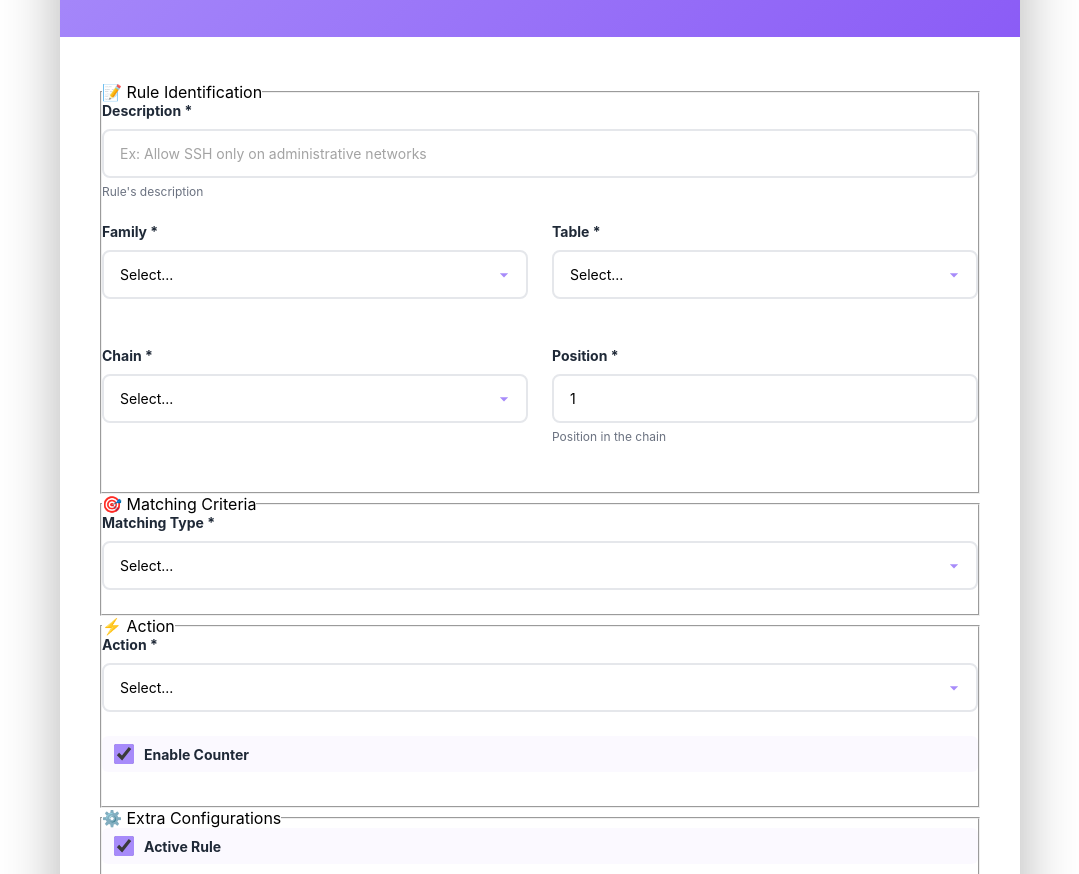
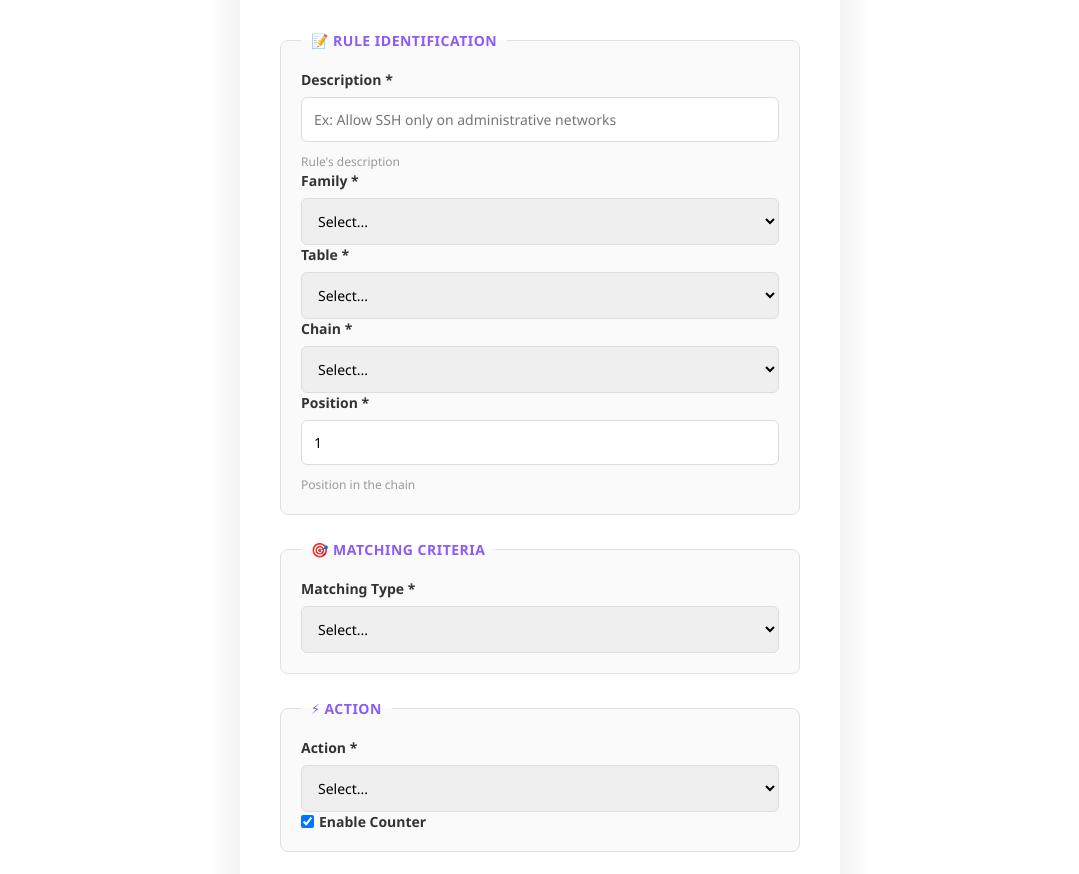
Before and after one commit to icaruuuuuu/firewall-wizard, a plain HTML site: page front/config/rule.html in a window 1280 px wide. Shown: the part 141-1015 px from the top of the page, without its empty margins (100-1179 px from the left). Drawn offline with Linux system fonts and the light colour scheme.

Commit message:
mais correções besta

```diff
--- a/front/config/chain.html
+++ b/front/config/chain.html
@@ -4,7 +4,7 @@
   <meta charset="UTF-8">
   <meta name="viewport" content="width=device-width, initial-scale=1.0">
   <title>New Chain - Firewall Wizard</title>
-  <link rel="stylesheet" href="../css/chain.css">
+  <link rel="stylesheet" href="../css/table.css">
 </head>
 <body>
 
--- a/front/config/rule.html
+++ b/front/config/rule.html
@@ -4,7 +4,7 @@
   <meta charset="UTF-8">
   <meta name="viewport" content="width=device-width, initial-scale=1.0">
   <title>New Rule - Firewall Wizard</title>
-  <link rel="stylesheet" href="../css/rule.css">
+  <link rel="stylesheet" href="../css/table.css">
 </head>
 <body>
 
```
